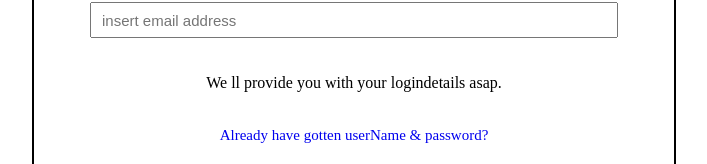
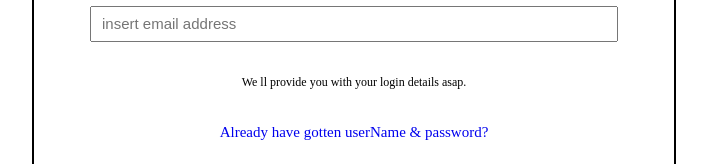
Before and after one commit to Melkam22/authenticateWzJS, a plain HTML site: page register.html in a window 1280 px wide. Shown: the part 142-306 px from the top of the page, without its empty margins (288-995 px from the left). Drawn offline with Linux system fonts and the light colour scheme.

Commit message:
text changed again

```diff
--- a/register.html
+++ b/register.html
@@ -36,6 +36,9 @@ input{
     text-decoration: none;
     font-size: 15px;
 }
+.msg{
+    font-size: 12px;
+}
 .btn{
     width: 190px;
     height: 35px;
@@ -62,7 +65,7 @@ input{
 action="https://script.google.com/macros/s/AKfycbwtJeptlkDaXkmYviB9kJ-yUkn64r3ErtVIuudN6w/exec" class="register">
     <input type="text" name="name" id="name" class="username" placeholder="insert your name"/>
     <input type="text" name="email" id="email" class="emailAdd" placeholder="insert email address"/>
-    <p>We ll provide you with your logindetails asap.</p>
+    <p class="msg">We ll provide you with your login details asap.</p>
     <a href="index.html" class="link1">Already have gotten userName & password?</a>
     <button class="btn">Send</button>
 </form>
```
